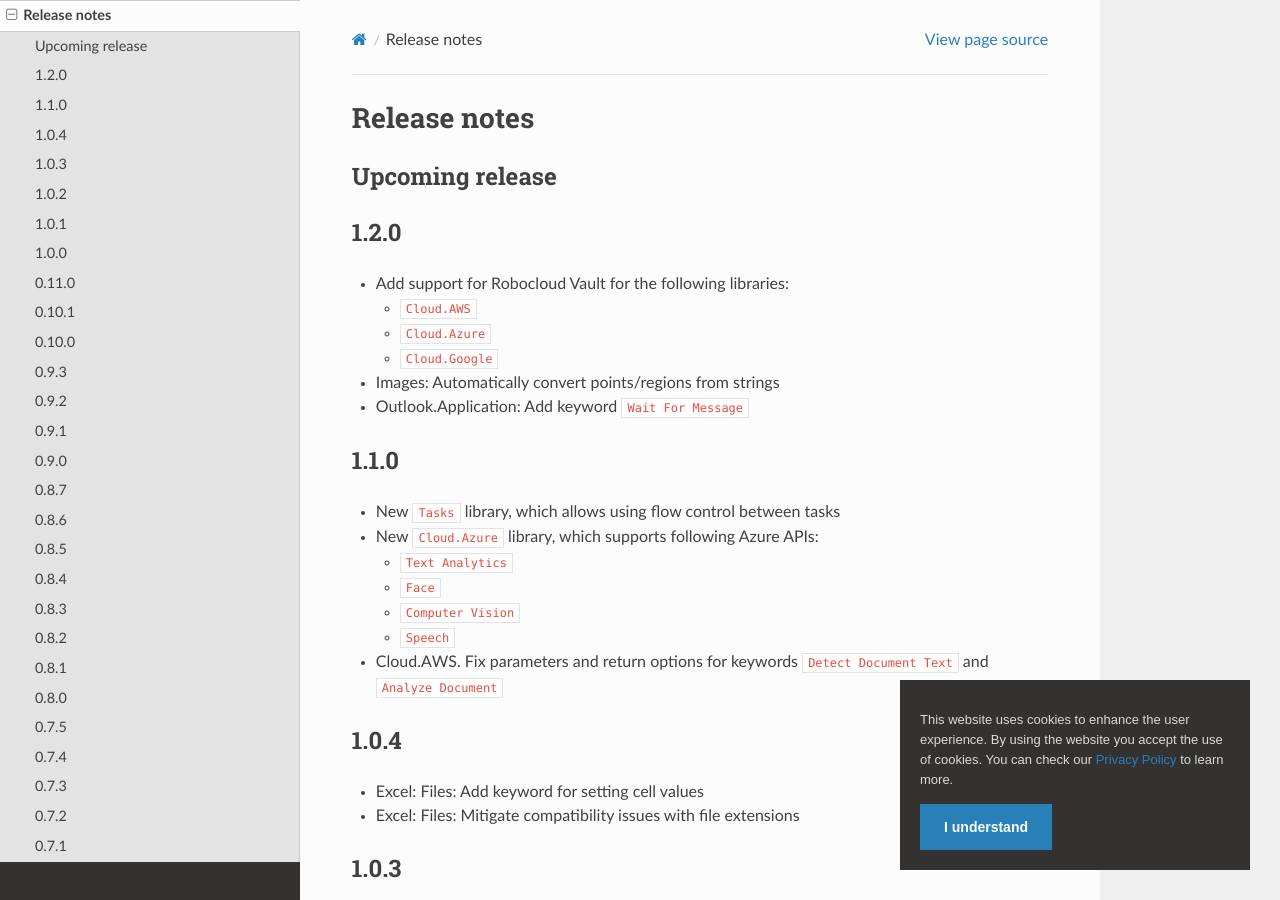
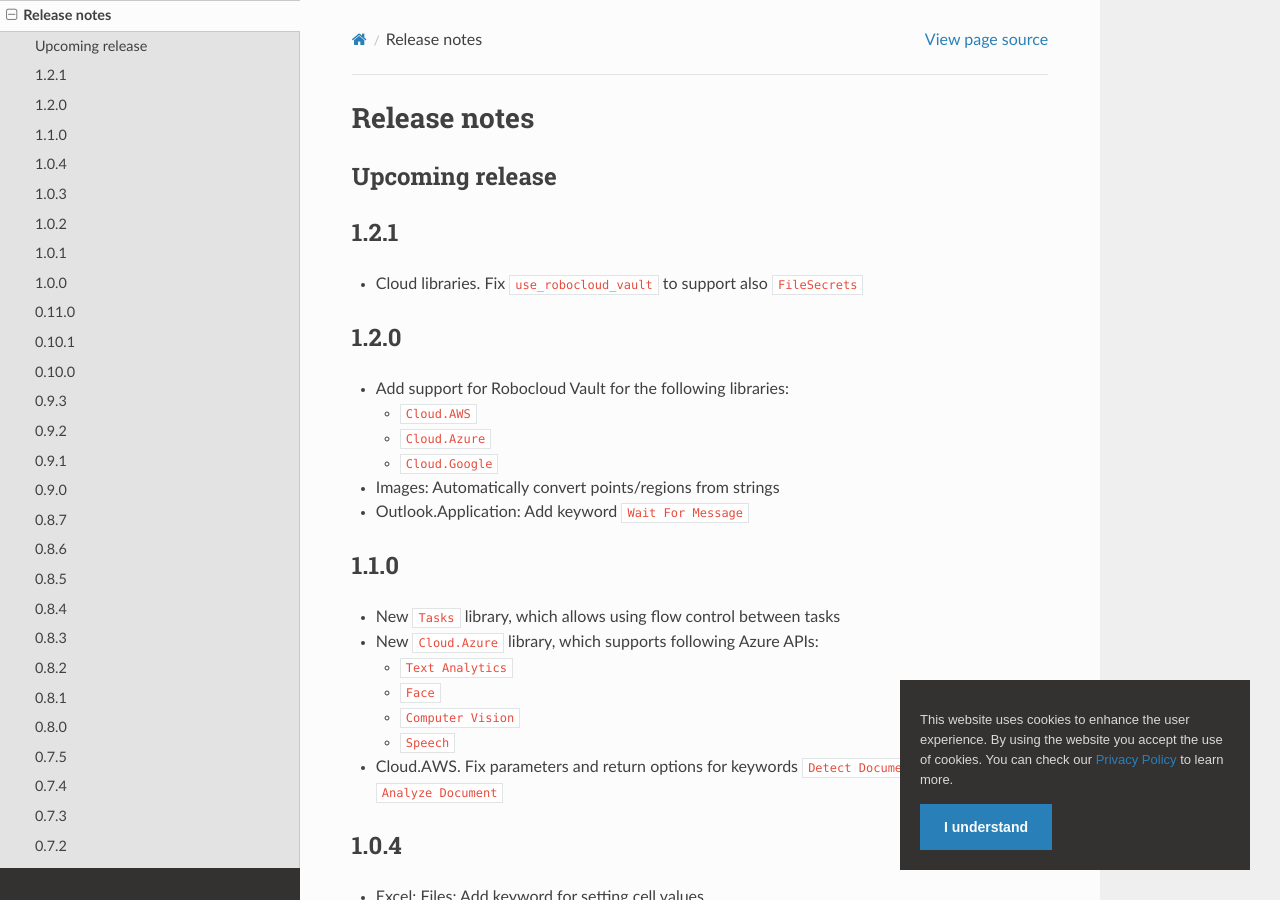
Before and after one commit to coderprovider/Framework-RPA, a Sphinx documentation site: the page built from docs/source/releasenotes.rst, in a window 1280 px wide and 900 px high. Built offline with Sphinx 7.4.7 and the Read the Docs theme 2.0.0, drawn with Linux system fonts in a browser that asks for light colours; pages that are not in the unit, such as notebooks, are missing from menus.

Commit message:
release: 1.2.1

```diff
--- a/README.rst
+++ b/README.rst
@@ -53,9 +53,6 @@ Links
    :target: http://www.apache.org/licenses/LICENSE-2.0.html
    :alt: License
 
-.. note::
-   RPA Framework is in Early Access phase and expected 1.0
-   release will happen during summer 2020.
 
 Libraries
 ---------
--- a/docs/source/releasenotes.rst
+++ b/docs/source/releasenotes.rst
@@ -3,6 +3,11 @@ Release notes
 
 Upcoming release
 ----------------
+
+1.2.1
+-----
+
+- Cloud libraries. Fix ``use_robocloud_vault`` to support also ``FileSecrets``
 
 1.2.0
 -----
--- a/pyproject.toml
+++ b/pyproject.toml
@@ -1,6 +1,6 @@
 [tool.poetry]
 name = "rpaframework"
-version = "1.2.0"
+version = "1.2.1"
 description = "A collection of tools and libraries for RPA"
 authors = [
 	"RPA Framework <rpafw@robocorp.com>",
```
